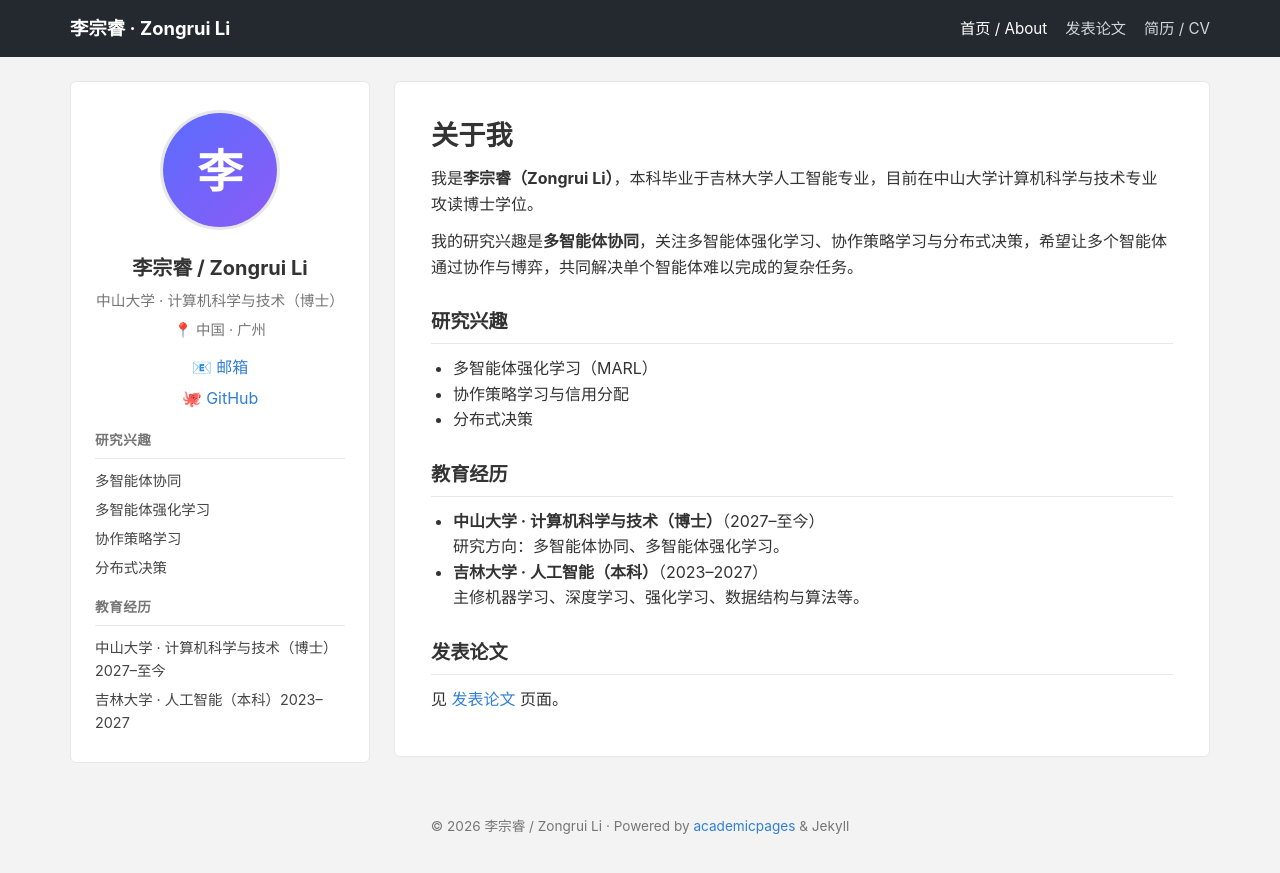
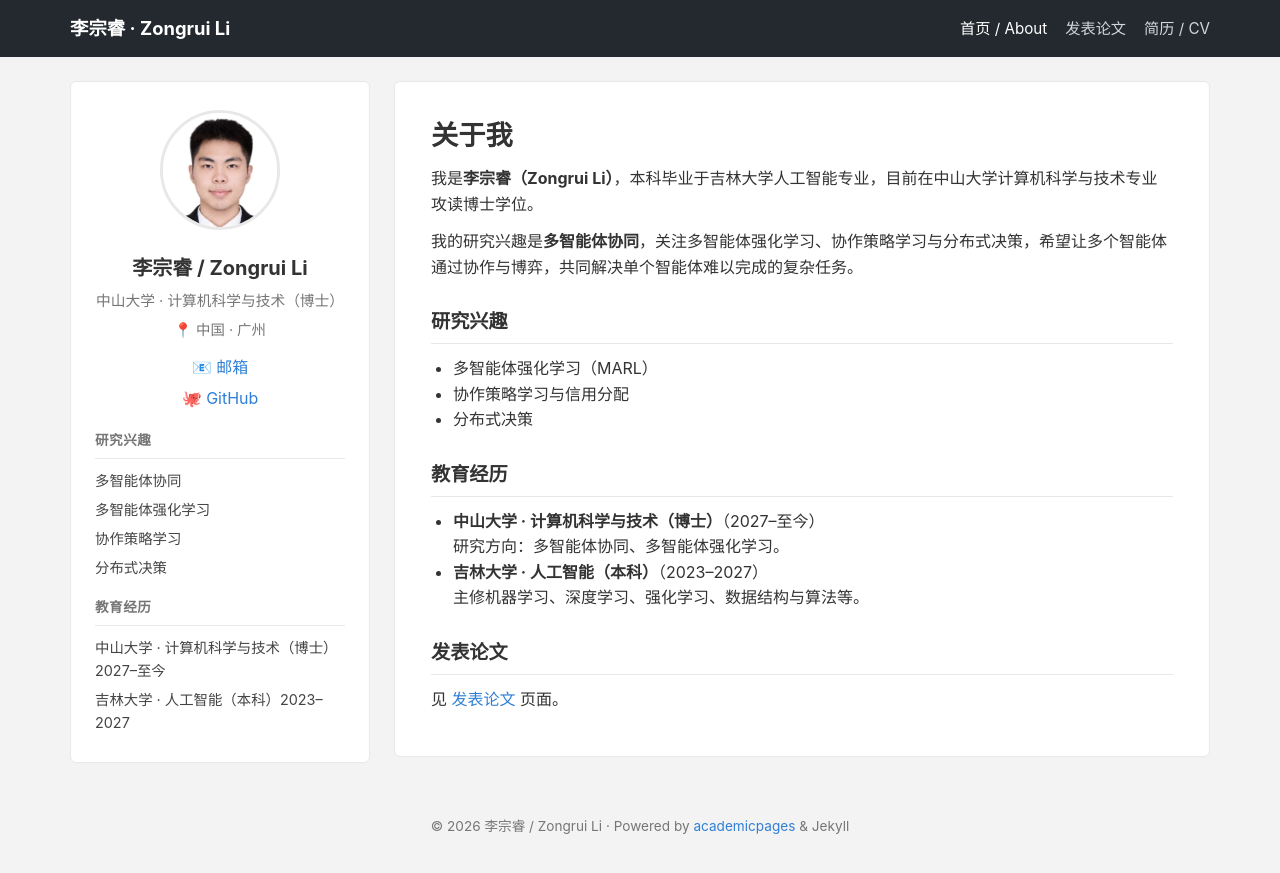
Before and after one commit to Zongrui-Li/zongrui-li.github.io, a Jekyll site: the page built from _pages/about.md, in a window 1280 px wide. Shown: the top 873 px of the page. Built offline with Jekyll 4.4.1, drawn with Linux system fonts in a browser that asks for light colours.

Commit message:
Update homepage avatar to my_image.jpg

```diff
--- a/_config.yml
+++ b/_config.yml
@@ -17,7 +17,7 @@ repository: "Zongrui-Li/Zongrui-Li.github.io"
 # ===== 作者信息（用于侧边栏） =====
 author:
   name: "李宗睿 / Zongrui Li"
-  avatar: "/images/profile.svg"
+  avatar: "/images/my_image.jpg"
   affiliation: "中山大学 · 计算机科学与技术（博士）"
   location: "中国 · 广州"
   email: "lizr1122@mails.jlu.edu.cn"
--- a/assets/css/main.css
+++ b/assets/css/main.css
@@ -120,6 +120,7 @@ a:hover {
   height: 120px;
   border-radius: 50%;
   object-fit: cover;
+  object-position: center 20%;
   border: 3px solid var(--border);
   margin-bottom: 14px;
 }
```
Also changed, not shown: images/my_image.jpg (added).
